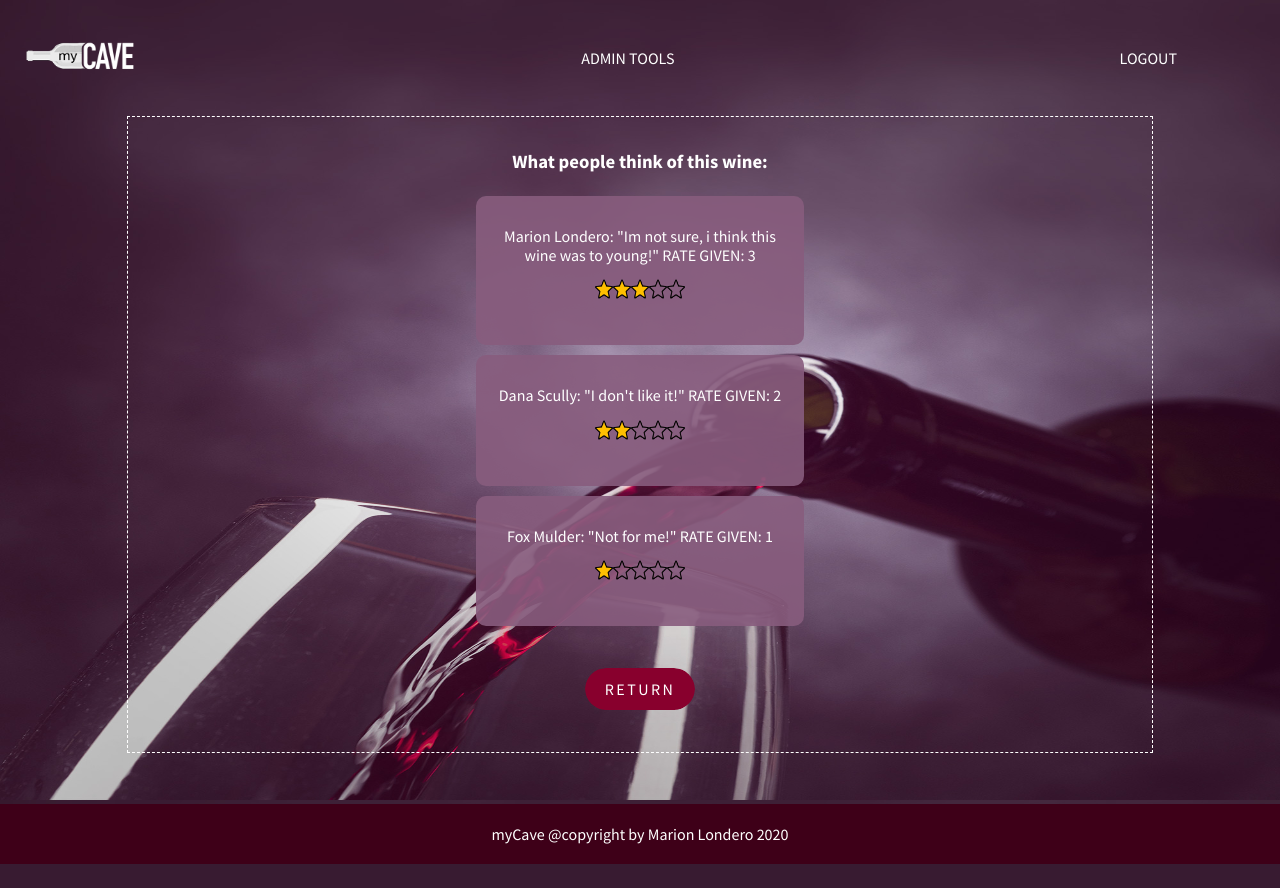
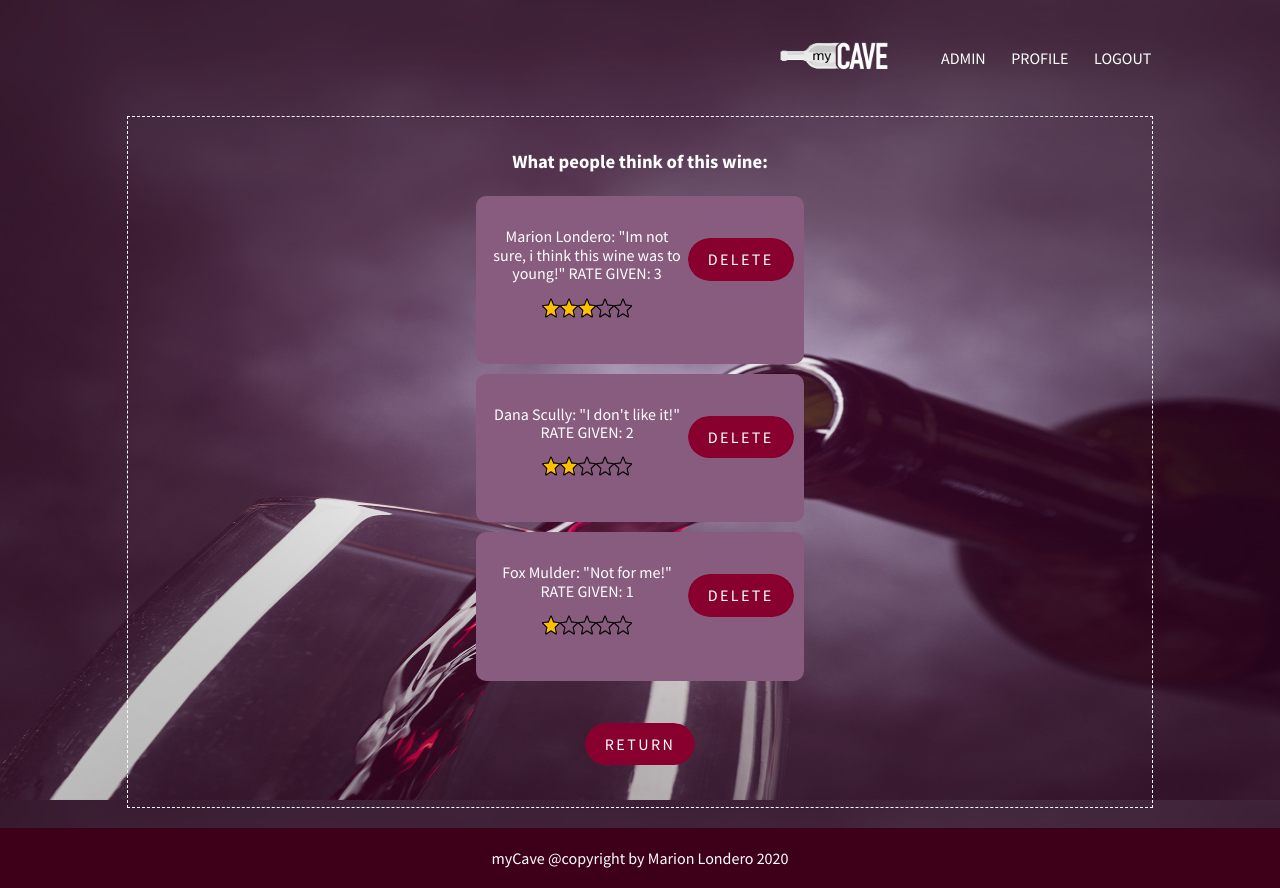
Before and after one commit to MAshhh11/myCave, a PHP site: page /comments.php?id=4 in a window 1280 px wide. Before the commit the page ends 864 px from the top, so only its background shows below. Run offline with PHP 8.4, Linux system fonts and the light colour scheme; a user stored in the database is signed in; data comes from the database, SQL or seed files in the repository; both versions use the stored data as it was after the commit; some libraries are stand-ins or nearby versions.

Commit message:
ajout moderation comments

```diff
--- a/assets/css/_allSite.scss
+++ b/assets/css/_allSite.scss
@@ -1,6 +1,6 @@
 $color-1: rgb(62, 0, 24);
 $color-2: #88002D;
-$color-3: rgba(136, 92, 126, 0.9);
+$color-3: rgba(136, 92, 126, 1);
 
 $white: white;
 $black: black;
@@ -326,3 +326,22 @@ $color:#88002D;
         text-decoration: underline;
     }
 }
+.flex2 {
+    display: flex;
+    justify-content: center;
+    align-items: center;
+    padding: 2vh;
+    flex-grow: 1;
+}
+.description2 {
+    padding-right: 20%;
+    padding-left: 20%;
+
+}
+.item {
+    flex-grow: 1;
+    width: 50%;
+}
+nav ul li {
+    list-style-type: none;
+}
--- a/assets/css/_mediaqueries.scss
+++ b/assets/css/_mediaqueries.scss
@@ -23,6 +23,12 @@ $breakpoint-lg-desktop: 1200px;
         width: 200;
         height: 230;
     }
+    .flex2 {
+        flex-direction: column;
+    }
+    .item {
+        width: 100% !important;
+    }
 
  }
 
@@ -43,6 +49,13 @@ $breakpoint-lg-desktop: 1200px;
     .stars {
         width: 40%;
     }
+    .flex2 {
+        flex-direction: row;
+    }
+    .item {
+        width: 50% !important;
+    }
+
 }
 
 // Large devices (desktops, 992px and up)
@@ -62,6 +75,12 @@ $breakpoint-lg-desktop: 1200px;
     .stars {
         width: 20%;
     }
+    .flex2 {
+        flex-direction: row;
+    }
+    .item {
+        width: 50% !important;
+    }
  }
 
 // Extra large devices (large desktops, 1200px and up)
@@ -80,7 +99,13 @@ $breakpoint-lg-desktop: 1200px;
     .stars {
         width: 20%;
     }
+    .flex2 {
+        flex-direction: row;
+    }
+    section {
+        margin-bottom: 2vh;
+    }
+    .item {
+        width: 50% !important;
+    }
 }
-section {
-    margin-bottom: 2vh;
-}
--- a/assets/css/_navbar.scss
+++ b/assets/css/_navbar.scss
@@ -4,9 +4,8 @@
     margin: 20px;
 
     #navbar-ul{
-        padding: 0;
-        display:flex;
-        justify-content: space-between;
+        display: flex;
+        justify-content: flex-end;
         align-items: center;
 
         &>li {
@@ -18,10 +17,13 @@
             text-decoration: none;
             font-size: 1em;
             color: white;
+            padding-right: 2vw;
         }
 
         &>li>a>img {
             height: 30px;
+            padding-right: 2vw;
+
         }
         &>li>a:hover{
 
--- a/assets/css/style.css
+++ b/assets/css/style.css
@@ -149,7 +149,7 @@ textarea::placeholder {
   width: 80%;
   height: auto;
   margin: 10px auto;
-  background-color: rgba(136, 92, 126, 0.9);
+  background-color: #885c7e;
   font-family: "SourceSansPro-Regular", sans-serif;
   text-align: center;
   padding: 10px;
@@ -160,7 +160,7 @@ textarea::placeholder {
   width: 90%;
   height: auto;
   margin: 10px auto;
-  background-color: rgba(136, 92, 126, 0.9);
+  background-color: #885c7e;
   font-family: "SourceSansPro-Regular", sans-serif;
   text-align: center;
   padding: 10px;
@@ -201,7 +201,7 @@ textarea::placeholder {
 }
 
 .success {
-  background-color: rgba(136, 92, 126, 0.9);
+  background-color: #885c7e;
   text-align: center;
   font-family: "SourceSansPro-Regular", sans-serif;
   height: 30px;
@@ -329,6 +329,28 @@ textarea::placeholder {
   text-decoration: underline;
 }
 
+.flex2 {
+  display: flex;
+  justify-content: center;
+  align-items: center;
+  padding: 2vh;
+  flex-grow: 1;
+}
+
+.description2 {
+  padding-right: 20%;
+  padding-left: 20%;
+}
+
+.item {
+  flex-grow: 1;
+  width: 50%;
+}
+
+nav ul li {
+  list-style-type: none;
+}
+
 @media (min-width: 300px) {
   body {
     background-size: 215%;
@@ -352,6 +374,14 @@ textarea::placeholder {
     width: 200;
     height: 230;
   }
+
+  .flex2 {
+    flex-direction: column;
+  }
+
+  .item {
+    width: 100% !important;
+  }
 }
 @media (min-width: 768px) {
   body {
@@ -370,6 +400,14 @@ textarea::placeholder {
 
   .stars {
     width: 40%;
+  }
+
+  .flex2 {
+    flex-direction: row;
+  }
+
+  .item {
+    width: 50% !important;
   }
 }
 @media (min-width: 992px) {
@@ -390,6 +428,14 @@ textarea::placeholder {
   .stars {
     width: 20%;
   }
+
+  .flex2 {
+    flex-direction: row;
+  }
+
+  .item {
+    width: 50% !important;
+  }
 }
 @media (min-width: 1200px) {
   body {
@@ -408,20 +454,27 @@ textarea::placeholder {
   .stars {
     width: 20%;
   }
+
+  .flex2 {
+    flex-direction: row;
+  }
+
+  section {
+    margin-bottom: 2vh;
+  }
+
+  .item {
+    width: 50% !important;
+  }
 }
-section {
-  margin-bottom: 2vh;
-}
-
 #navbar {
   width: 90%;
   padding: 5px;
   margin: 20px;
 }
 #navbar #navbar-ul {
-  padding: 0;
   display: flex;
-  justify-content: space-between;
+  justify-content: flex-end;
   align-items: center;
 }
 #navbar #navbar-ul > li {
@@ -432,9 +485,11 @@ section {
   text-decoration: none;
   font-size: 1em;
   color: white;
+  padding-right: 2vw;
 }
 #navbar #navbar-ul > li > a > img {
   height: 30px;
+  padding-right: 2vw;
 }
 #navbar #navbar-ul > li > a:hover {
   color: white;
--- a/assets/php/background-image.php
+++ b/assets/php/background-image.php
@@ -17,6 +17,10 @@ if($page == 'index.php'){
 
 } elseif($page == 'displaywine.php') {
     echo '<body style="background-image: url(assets/img/displaywine.jpg);">';
+
+} elseif($page == 'deletecomment.php') {
+    echo '<body style="background-image: url(assets/img/displaywine.jpg);">';
+
 } elseif($page == 'add_wine.php') {
     echo '<body style="background-image: url(assets/img/addwine.jpg);">';
 
--- a/assets/php/function.php
+++ b/assets/php/function.php
@@ -25,12 +25,18 @@
                             <?php
                                 rateYourWine(); // APPEL A LA FONCTION RATE
                             ?>
-                            <p><?= $row['grapes']; ?></p>
-                            <p><?= $row['wine_year']; ?></p>
-                            <img class="imgwine" src="<?=$row['picture'];?>" alt="image_annonce" width="250" height="300">
-                            <p><?= $row['country']; ?></p>
-                            <p><?= $row['region']; ?></p>
-                            <p class="description"><?= $row['description']; ?></p>
+                            <div class="flex2">
+                                <div class="item">
+                                    <img class="imgwine" src="<?=$row['picture'];?>" alt="image_annonce" width="250" height="300">
+                                    <p><?= $row['wine_year']; ?></p>
+                                </div>
+                                <div class="item">
+                                    <p><?= $row['grapes']; ?></p>
+                                    <p  class="description2"><?= $row['country']; ?></p>
+                                    <p class="description2"><?= $row['region']; ?></p>
+                                    <p class="description2"><?= $row['description']; ?></p>
+                                </div>
+                            </div>
                             <a class="button3" href="winelist.php">RETURN</a>
                             <?php
                             if(isset($_SESSION['id'])){
@@ -68,6 +74,29 @@
             echo "<div class ='danger'>You need privilege user admin</div>";
 
         }
+    }
+
+    function displayAllComments(){
+        //fonction admin pour afficher tous les commentaires
+        if (isset($_SESSION['id']) && $_SESSION['id'] == 3){
+            global $db;
+            $sql = $db->query("SELECT * FROM rate");
+            $sql->setFetchMode(PDO::FETCH_ASSOC);
+
+            while($row = $sql->fetch()){
+            ?>
+               <div id="card">
+                    <p><?= $row['user_fullname']; ?> said:</p>
+                    <p>"<?= $row['comment']; ?>"</p>
+                    <a class="confirm button3" href="deletecomment.php?id=<?= $row['id_rate']; ?>"> DELETE</a>
+                </div>
+            <?php
+            }
+            } else {
+                echo "<div class ='danger'>You need privilege user admin</div>";
+
+            }
+
     }
 
     function displayAllWineTools(){ //fonction admin pour afficher tous les vins
--- a/assets/php/nav.php
+++ b/assets/php/nav.php
@@ -2,13 +2,21 @@
     <nav id="navbar">
         <ul id="navbar-ul">
 
-        <li><a href="index.php"><img id="pic" src="assets/img/logo-largeW.png" alt=""></a></li>
+        <li><a href="index.php"><img id="pic" src="assets/img/logo-largeW.png" alt="logo"></a></li>
         <?php // si il y a une session et que l'id est 6 alors on affiche les "admin tools"
         if (isset($_SESSION['id']) && $_SESSION['id'] == 3){
         ?>
             <li>
-            <a href="tools.php">ADMIN TOOLS</a>
+            <a href="tools.php">ADMIN</a>
             </li>
+
+        <?php }
+        if (isset($_SESSION['id'])){
+        ?>
+            <li>
+            <a href="profile.php">PROFILE</a>
+            </li>
+
         <?php } ?>
         <?php // si il n'y a pas de session alors on affiche "login"
         if (empty($_SESSION)){
--- a/comments.php
+++ b/comments.php
@@ -20,12 +20,14 @@ include 'assets/php/nav.php';
 <section>
     <article id="cartouche">
         <div id="text-welcome">
-            <h3>What people think of this wine: </h3>
+            <h3 class="ml3">What people think of this wine: </h3>
 
             <?php while($row = $sql->fetch()){ ?>
                 <div id="card" class="flex">
                     <p><?= $row['user_fullname']; ?>: "<?= $row['comment']; ?>" RATE GIVEN: <?= $row['rate']; ?>
-                <?php //AFFICHAGE DES ETOILES SELON LA NOTE
+
+                <?php
+                //AFFICHAGE DES ETOILES SELON LA NOTE
                     if($row['rate'] >= 1 && $row['rate'] < 2){ ?>
                          <img src="assets/img/star1.png" alt="star1" class="ministars" width="90" height="20">
             <?php }if($row['rate'] >= 2 && $row['rate'] < 3){ ?>
@@ -37,11 +39,20 @@ include 'assets/php/nav.php';
             <?php }if($row['rate'] >= 5  && $row['rate'] < 6){ ?>
                         <img src="assets/img/star5.png" alt="star5" class="ministars" width="90" height="20">
              <?php } ?></p>
+
+                <?php
+
+                if (isset($_SESSION['id']) && $_SESSION['id'] == 3){ ?>
+                    <div class="button2">
+                    <a class="confirm button3" href="deletecomment.php?id=<?= $row['id_rate']; ?>"> DELETE</a>
+                    </div>
+                    <?php
+                } ?>
                 </div>
 
-             <?php }?>
+    <?php  }?>
              <div class="button2">
-                <a href="winelist.php" class="button3">RETURN</a>
+                <a href="displaywine.php?id=<?= $id ?>" class="button3">RETURN</a>
             </div>
 
         </div>
--- a/deleteuser.php
+++ b/deleteuser.php
@@ -6,7 +6,7 @@ include 'assets/php/background-image.php';
 include 'assets/php/header.php';
 include 'assets/php/nav.php';
 
-if (isset($_SESSION['id'])){ // VISIBLE SEULEMENT DES USERS
+if (isset($_SESSION['id']) && $_SESSION['id'] == 3){ // VISIBLE SEULEMENT DES ADMINS
 
         if(isset($_GET['id'])){
             $id = $_GET['id']; // RECUPERE L'ID
--- a/displaywine.php
+++ b/displaywine.php
@@ -11,6 +11,7 @@ include 'assets/php/nav.php';
 <section>
     <article id="cartouche">
         <div id="text-welcome">
+            <h2 class="ml3">Welcome to MyCave!</h2>
                 <?php
                     displayWine();//FONCTION QUI AFFICHE LES VINS
                 ?>
--- a/modifywine.php
+++ b/modifywine.php
@@ -51,7 +51,7 @@
         </div>
     </form>
     <div class="button">
-    <a href="winelist.php" class="button3">RETURN</a>
+    <a href="displaywine.php?id=<?= $id ?>" class="button3">RETURN</a>
     </div>
 </div>
 </article>
--- a/vote_wine_post.php
+++ b/vote_wine_post.php
@@ -38,7 +38,8 @@ if (isset($_SESSION['id'])){ // VISIBLE SEULEMENT DES USERS
                     $sth2->bindValue(':id',$id_wine);
                     $sth2->execute();
 
-                    header('Location:winelist.php'); //REDIRECTION
+                    header('Location: displaywine.php?id='.$id_wine);
+                    exit(); //REDIRECTION
 
                 }else{
                     echo '<div class="danger">Something went wrong!</div>';
```
Also changed, not shown: deletecomment.php (added, +47 -0 lines), mycave.sql (+16 -12 lines), tools.php (+15 -2 lines), vote.php (+11 -9 lines), assets/img/profile.jpg, 1 other file.
